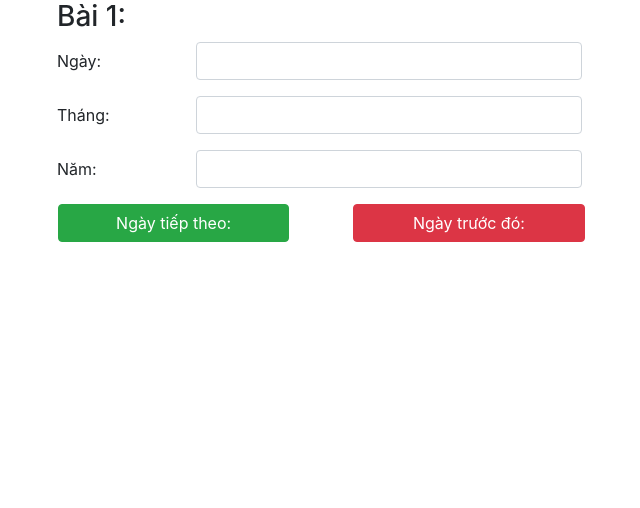
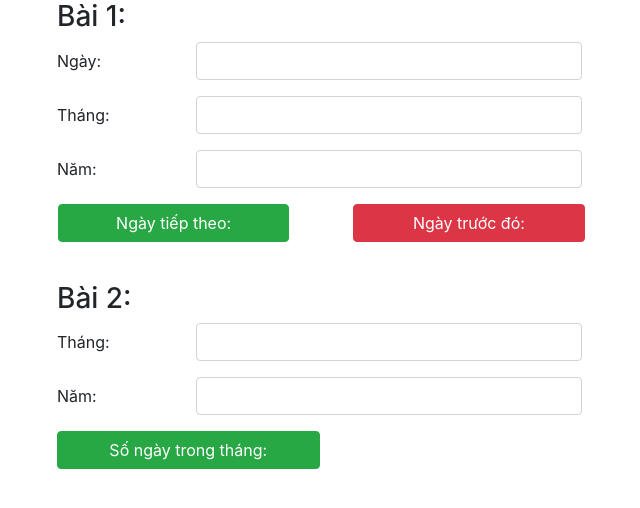
Before and after one commit to Cybersoft-LeThanhLiem/baitapJS4Phu, a plain HTML site: page index.html in a window 1280 px wide. Shown: the whole page, without its empty margins (43-683 px from the left). Drawn offline with nearby package versions, Linux system fonts and the light colour scheme.

Commit message:
Add bai 2

```diff
--- a/index.html
+++ b/index.html
@@ -42,6 +42,26 @@
                 </div>
             </form>
         </div>
+
+        <div class="col-6">
+            <form>
+                <h3>Bài 2:</h3>
+                <div class="form-group row">
+                    <label for="" class="col-sm-3 col-form-label">Tháng: </label>
+                    <div class="col-sm-9">
+                        <input type="number" class="form-control" id="m2">
+                    </div>
+                </div>
+                <div class="form-group row">
+                    <label for="" class="col-sm-3 col-form-label">Năm: </label>
+                    <div class="col-sm-9">
+                        <input type="number" class="form-control" id="y2">
+                    </div>
+                </div>
+                <button id="btnDaysInMonth" type="button" class="btn btn-success col-6 mb-2">Số ngày trong tháng: </button>
+                <p id="kqBai2"></p>
+            </form>
+        </div>
     </div>
     <script src="https://code.jquery.com/jquery-3.5.1.min.js"></script>
     <script src="https://cdn.jsdelivr.net/npm/bootstrap@4.6.0/dist/js/bootstrap.bundle.min.js"></script>
--- a/js/scripts.js
+++ b/js/scripts.js
@@ -27,3 +27,15 @@ document.getElementById("btnPrevDay").onclick = function () {
     var date0 = findDate(date, -1);
     document.getElementById("kqBai1__prev").innerHTML = date0.toDateString();
 }
+
+/**
+ * Bài 2:
+ */
+
+document.getElementById("btnDaysInMonth").onclick = function () {
+    var m2 = Number(document.getElementById("m2").value);
+    var y2 = Number(document.getElementById("y2").value);
+
+    var date = new Date(y2, m2, 0);
+    document.getElementById("kqBai2").innerHTML = date.getDate();
+}
```
